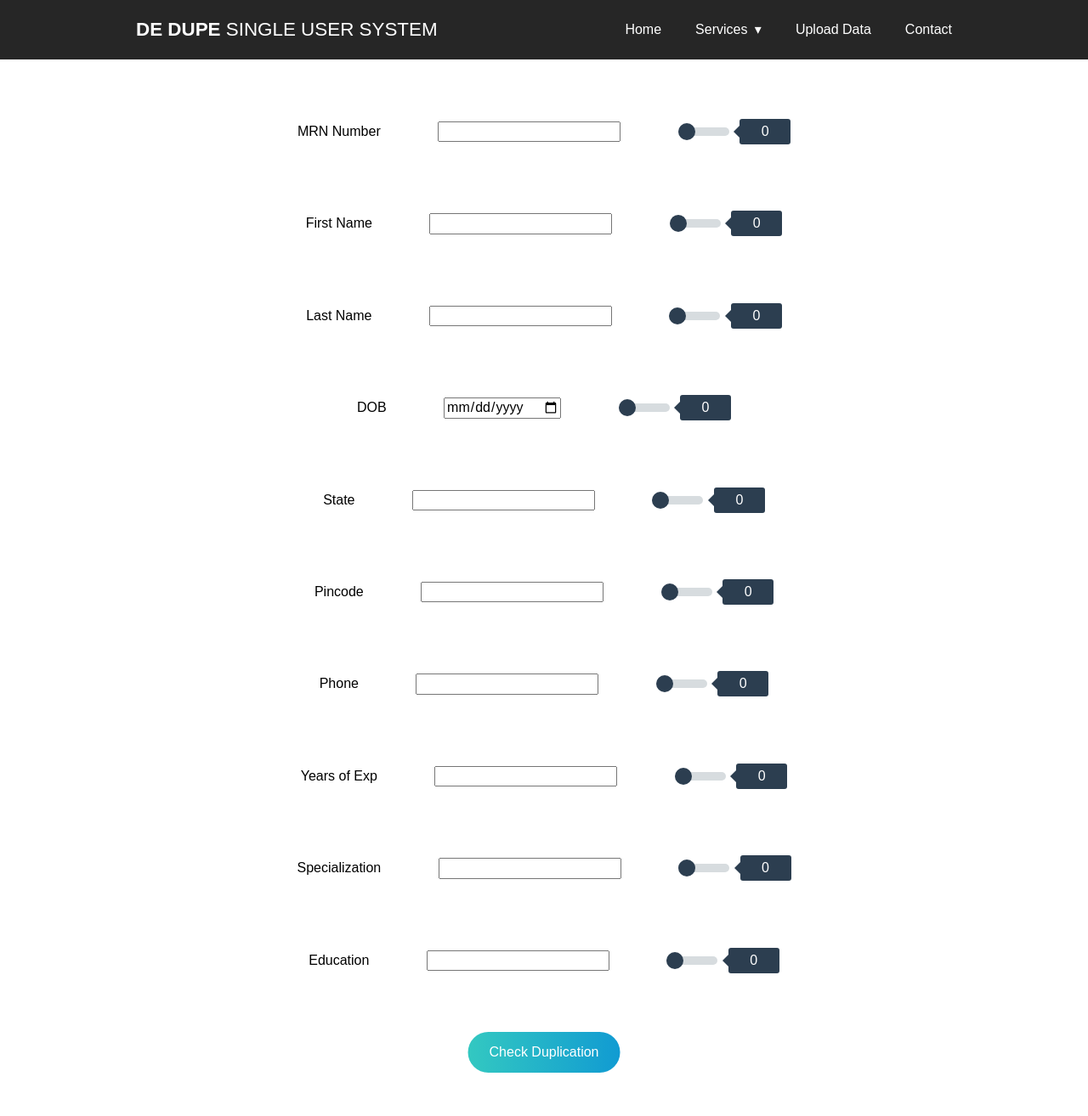
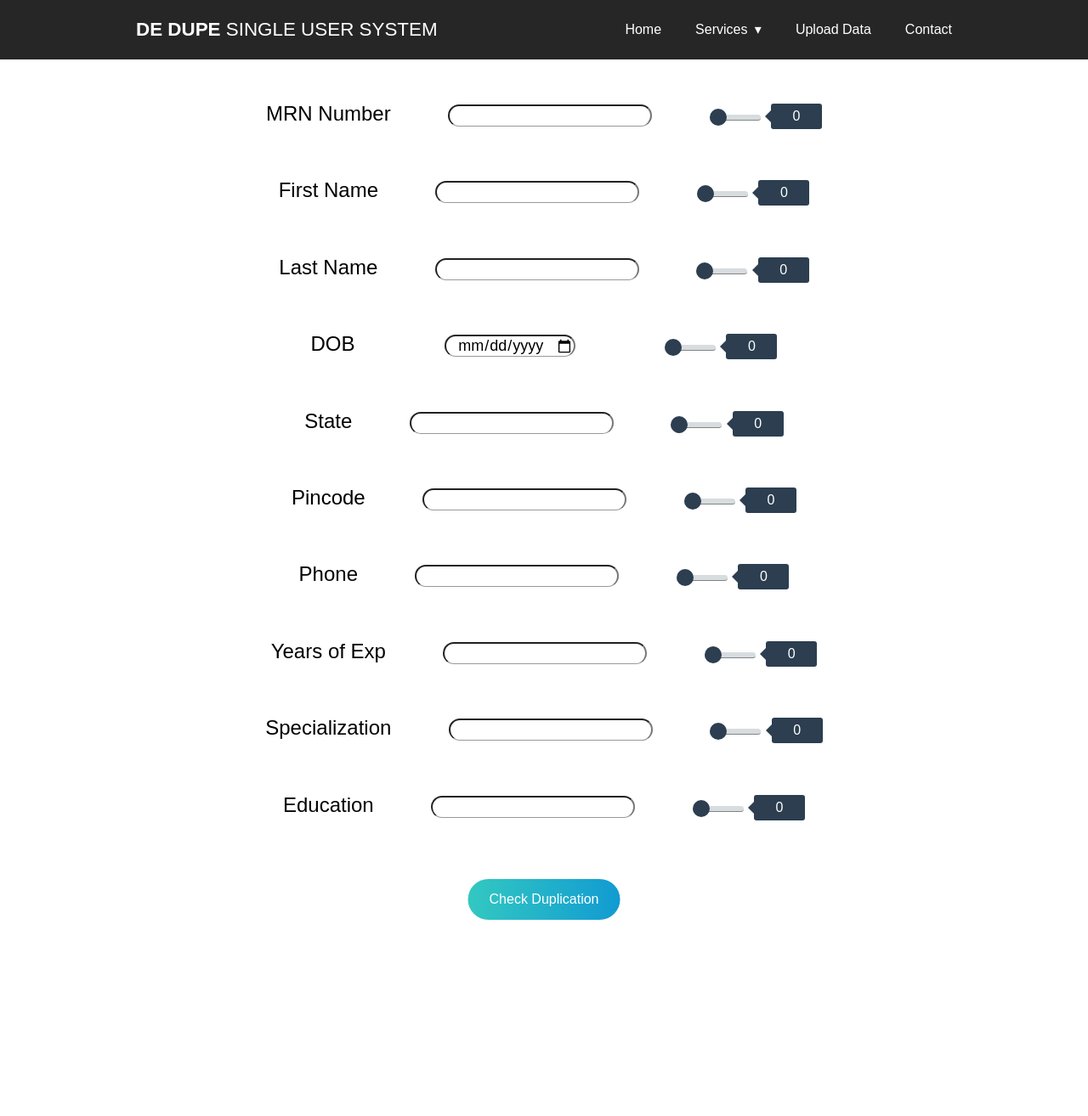
Before and after one commit to ayan2809/De-Dupe, a Flask app: page /singleMode in a window 1280 px wide. Shown: the whole page at 85% size. After the commit the page ends 1134 px from the top, so only its background shows below. Run offline with Flask 2, Linux system fonts and the light colour scheme; some libraries are stand-ins or nearby versions.

Commit message:
UI refactor

```diff
--- a/SimilarData_SingleRowInput.csv
+++ b/SimilarData_SingleRowInput.csv
@@ -1,2 +1,2 @@
-,MRN,First Name,Last Name,DOB,Primary Phone Number,Secondary Phone Number,Email,Pincode,State,Years of Exp.,Specialization,Education,SimilarityScore
-0,gmrXGm,Elliott,Sanders,17-02-1962,,,,610553,Nagaland,,"Dermatologist, ","MBBS, MS Cardiothoracic surgery, ",0.764484110296768
+,MRN,First Name,Last Name,DOB,Phone Number,Pincode,State,Years of experience,Specialization,Education,Similarity Score
+0,mDADfi,Debra,Pontillo,10-06-1966,,491414,Maharashtra,10,"Psychiatrist, Urologist, ","MBBS, MD in General Surgery, ",0.8888690444334009
--- a/static/css/singleMode.css
+++ b/static/css/singleMode.css
@@ -175,7 +175,7 @@ article {
   }
 
   .range-slider {
-    margin: 60px 0 0 0%;
+    margin: 40px 0 0 0%;
   }
 
   .range-slider {
@@ -186,7 +186,7 @@ article {
     -webkit-appearance: none;
     /* width: 100px; */
     width: calc(100% - (1200px));
-    height: 10px;
+    height: 7px;
     border-radius: 5px;
     background: #d7dcdf;
     outline: none;
@@ -337,3 +337,16 @@ article {
   form {
     text-align: center;
   }
+
+
+  input {
+    /* display: block; */
+    /* width: 100%; */
+    margin-top: 5px;
+    height: 70%;
+    border-radius: 30px;
+    /* padding-bottom: 5px; */
+    font-size: 16px;
+    border-bottom: 1px solid rgba(0, 0, 0, 0.4);
+    text-align: center;
+  }
--- a/templates/singleMode.html
+++ b/templates/singleMode.html
@@ -57,10 +57,12 @@
 
                     <div class="range-slider">
                         <label>
-                            <span style="display: inline-block; margin-right: 5%;">MRN Number</span>
-                            <input type="text" name="MRN" id="MRN" style="display: inline-block; margin-right: 5%;"/>
+                            <span style="display: inline-block; margin-right: 5%; font-size: x-large;">MRN Number</span>
+                            <input type="text" name="MRN" id="MRN"
+                                style="display: inline-block; margin-right: 5%; font-size: large;" />
                         </label>
-                        <input class="range-slider__range" type="range" value="0" min="0" max="1" step="0.01" name="MRNscale" id="MRNscale">
+                        <input class="range-slider__range" type="range" value="0" min="0" max="1" step="0.01"
+                            name="MRNscale" id="MRNscale">
                         <span class="range-slider__value">0</span>
                     </div>
 
@@ -68,10 +70,12 @@
 
                     <div class="range-slider">
                         <label>
-                            <span style="display: inline-block; margin-right: 5%;">First Name</span>
-                            <input style="display: inline-block; margin-right: 5%;" type="text" name="firstName" id="firstName" />
+                            <span style="display: inline-block; margin-right: 5%; font-size: x-large;">First Name</span>
+                            <input style="display: inline-block; margin-right: 5%; font-size: large;" type="text"
+                                name="firstName" id="firstName" />
                         </label>
-                        <input class="range-slider__range" type="range" value="0" min="0" max="1" step="0.01" name="fNamescale" id="fNamescale">
+                        <input class="range-slider__range" type="range" value="0" min="0" max="1" step="0.01"
+                            name="fNamescale" id="fNamescale">
                         <span class="range-slider__value">0</span>
                     </div>
 
@@ -79,10 +83,12 @@
 
                     <div class="range-slider">
                         <label>
-                            <span style="display: inline-block; margin-right: 5%;">Last Name</span>
-                            <input style="display: inline-block; margin-right: 5%;" type="text" name="lastName" id="lastName" />
+                            <span style="display: inline-block; margin-right: 5%; font-size: x-large;">Last Name</span>
+                            <input style="display: inline-block; margin-right: 5%; font-size: large;" type="text"
+                                name="lastName" id="lastName" />
                         </label>
-                        <input class="range-slider__range" type="range" value="0" min="0" max="1" step="0.01" name="lNamescale" id="lNamescale">
+                        <input class="range-slider__range" type="range" value="0" min="0" max="1" step="0.01"
+                            name="lNamescale" id="lNamescale">
                         <span class="range-slider__value">0</span>
                     </div>
 
@@ -90,10 +96,12 @@
 
                     <div class="range-slider">
                         <label>
-                            <span style="display: inline-block; margin-right: 5%;" >DOB</span>
-                            <input style="display: inline-block; margin-right: 5%;" type="date" name="DOB" id="DOB" />
+                            <span style="display: inline-block; margin-right: 8%; font-size: x-large;">DOB</span>
+                            <input style="display: inline-block; margin-right: 8%; font-size: large;" type="date"
+                                name="DOB" id="DOB" />
                         </label>
-                        <input class="range-slider__range" type="range" value="0" min="0" max="1" step="0.01" name="DOBscale" id="DOBscale">
+                        <input class="range-slider__range" type="range" value="0" min="0" max="1" step="0.01"
+                            name="DOBscale" id="DOBscale">
                         <span class="range-slider__value">0</span>
                     </div>
 
@@ -102,10 +110,12 @@
 
                     <div class="range-slider">
                         <label>
-                            <span style="display: inline-block; margin-right: 5%;" >State</span>
-                            <input style="display: inline-block; margin-right: 5%;" type="text" name="State" id="State" />
+                            <span style="display: inline-block; margin-right: 5%; font-size: x-large;">State</span>
+                            <input style="display: inline-block; margin-right: 5%; font-size: large;" type="text"
+                                name="State" id="State" />
                         </label>
-                        <input class="range-slider__range" type="range" value="0" min="0" max="1" step="0.01" name="Statescale" id="Statescale">
+                        <input class="range-slider__range" type="range" value="0" min="0" max="1" step="0.01"
+                            name="Statescale" id="Statescale">
                         <span class="range-slider__value">0</span>
                     </div>
 
@@ -114,10 +124,12 @@
 
                     <div class="range-slider">
                         <label>
-                            <span style="display: inline-block; margin-right: 5%;" >Pincode</span>
-                            <input style="display: inline-block; margin-right: 5%;" type="text" name="Pincode" id="Pincode" />
+                            <span style="display: inline-block; margin-right: 5%; font-size: x-large;">Pincode</span>
+                            <input style="display: inline-block; margin-right: 5%; font-size: large;" type="text"
+                                name="Pincode" id="Pincode" />
                         </label>
-                        <input class="range-slider__range" type="range" value="0" min="0" max="1" step="0.01" name="Pincodescale" id="Pincodescale">
+                        <input class="range-slider__range" type="range" value="0" min="0" max="1" step="0.01"
+                            name="Pincodescale" id="Pincodescale">
                         <span class="range-slider__value">0</span>
                     </div>
 
@@ -126,10 +138,12 @@
 
                     <div class="range-slider">
                         <label>
-                            <span style="display: inline-block; margin-right: 5%;" >Phone </span>
-                            <input style="display: inline-block; margin-right: 5%;" type="tel" name="Phone" id="Phone" />
+                            <span style="display: inline-block; margin-right: 5%; font-size: x-large;">Phone </span>
+                            <input style="display: inline-block; margin-right: 5%; font-size: large;" type="tel"
+                                name="Phone" id="Phone" />
                         </label>
-                        <input class="range-slider__range" type="range" value="0" min="0" max="1" step="0.01" name="Phonescale" id="Phonescale">
+                        <input class="range-slider__range" type="range" value="0" min="0" max="1" step="0.01"
+                            name="Phonescale" id="Phonescale">
                         <span class="range-slider__value">0</span>
                     </div>
 
@@ -137,10 +151,13 @@
 
                     <div class="range-slider">
                         <label>
-                            <span style="display: inline-block; margin-right: 5%;">Years of Exp</span>
-                            <input style="display: inline-block; margin-right: 5%;" type="text" name="YOE" id="YOE" />
+                            <span style="display: inline-block; margin-right: 5%; font-size: x-large;">Years of
+                                Exp</span>
+                            <input style="display: inline-block; margin-right: 5%; font-size: large;" type="text"
+                                name="YOE" id="YOE" />
                         </label>
-                        <input class="range-slider__range" type="range" value="0" min="0" max="1" step="0.01" name="YOEscale" id="YOEscale">
+                        <input class="range-slider__range" type="range" value="0" min="0" max="1" step="0.01"
+                            name="YOEscale" id="YOEscale">
                         <span class="range-slider__value">0</span>
                     </div>
 
@@ -148,10 +165,13 @@
 
                     <div class="range-slider">
                         <label>
-                            <span style="display: inline-block; margin-right: 5%;">Specialization</span>
-                            <input style="display: inline-block; margin-right: 5%;" type="text" name="Specialization" id="Specialization" />
+                            <span
+                                style="display: inline-block; margin-right: 5%; font-size: x-large;">Specialization</span>
+                            <input style="display: inline-block; margin-right: 5%; font-size: large;" type="text"
+                                name="Specialization" id="Specialization" />
                         </label>
-                        <input class="range-slider__range" type="range" value="0" min="0" max="1" step="0.01" name="Specializationscale" id="Specializationscale">
+                        <input class="range-slider__range" type="range" value="0" min="0" max="1" step="0.01"
+                            name="Specializationscale" id="Specializationscale">
                         <span class="range-slider__value">0</span>
                     </div>
 
@@ -159,10 +179,12 @@
 
                     <div class="range-slider">
                         <label>
-                            <span style="display: inline-block; margin-right: 5%;">Education</span>
-                            <input style="display: inline-block; margin-right: 5%;" type="text" name="Education" id="Education" />
+                            <span style="display: inline-block; margin-right: 5%; font-size: x-large;">Education</span>
+                            <input style="display: inline-block; margin-right: 5%; font-size: large;" type="text"
+                                name="Education" id="Education" />
                         </label>
-                        <input class="range-slider__range" type="range" value="0" min="0" max="1" step="0.01" name="Educationscale" id="Educationscale">
+                        <input class="range-slider__range" type="range" value="0" min="0" max="1" step="0.01"
+                            name="Educationscale" id="Educationscale">
                         <span class="range-slider__value">0</span>
                     </div>
 
@@ -170,6 +192,7 @@
 
 
                 </form>
+
                 <div class="container2">
                     <div class="center2">
                         <button type="button" class="main-btn" id="signup_form_button" value="submit_a">Check
```
Also changed, not shown: dedupe.py (+7 -26 lines).
